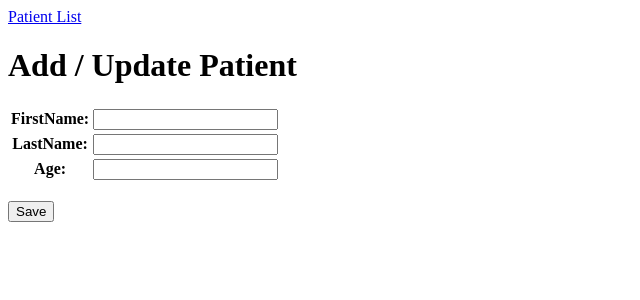
After one commit to CloudFoundry276/clinicals, a Django app: page /create/ in a window 1280 px wide. The commit adds this page. Shown: the top 300 px of the page, without its empty margins (0-640 px from the left). Run offline with Django 4.2, Linux system fonts and the light colour scheme.

Commit message:
implementing & testing add patient

```diff
--- a/clinicals/urls.py
+++ b/clinicals/urls.py
@@ -19,5 +19,6 @@ from clinicalsApp import views
 
 urlpatterns = [
     path('admin/', admin.site.urls),
-    path('', views.PatientListView.as_view()),
+    path('', views.PatientListView.as_view(), name='index'),
+    path('create/', views.PatientCreateView.as_view()),
 ]
--- /dev/null
+++ b/templates/clinicalsApp/patient_form.html
@@ -0,0 +1,19 @@
+<!DOCTYPE html>
+<html lang="en">
+<head>
+    <meta charset="UTF-8">
+    <title>Add / Update Patient</title>
+</head>
+<body>
+    <a href="/">Patient List</a>
+    <h1>Add / Update Patient</h1>
+    <form method="post">
+        <table>
+            {{form.as_table}}
+            {% csrf_token %}
+        </table>
+        <br>
+        <button type="submit">Save</button>
+    </form>
+</body>
+</html>
--- a/templates/clinicalsApp/patient_list.html
+++ b/templates/clinicalsApp/patient_list.html
@@ -5,6 +5,7 @@
     <title>Patient List</title>
 </head>
 <body>
+    <a href="/create">Add Patient</a>
     <h1>Patients</h1>
     <table border="1">
         <thead>
```
